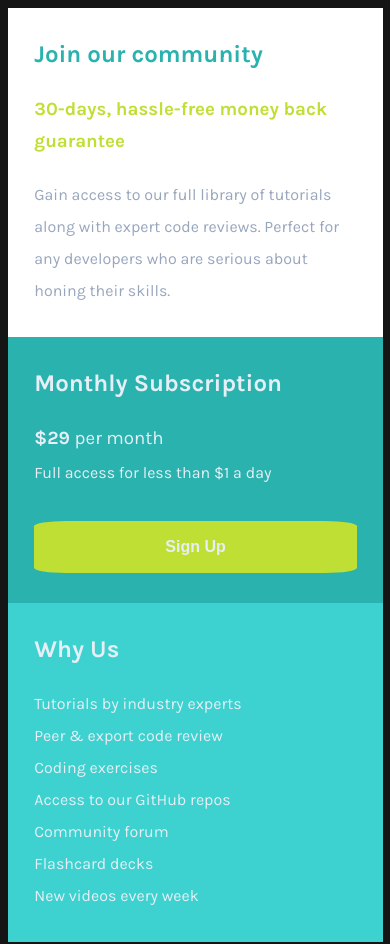
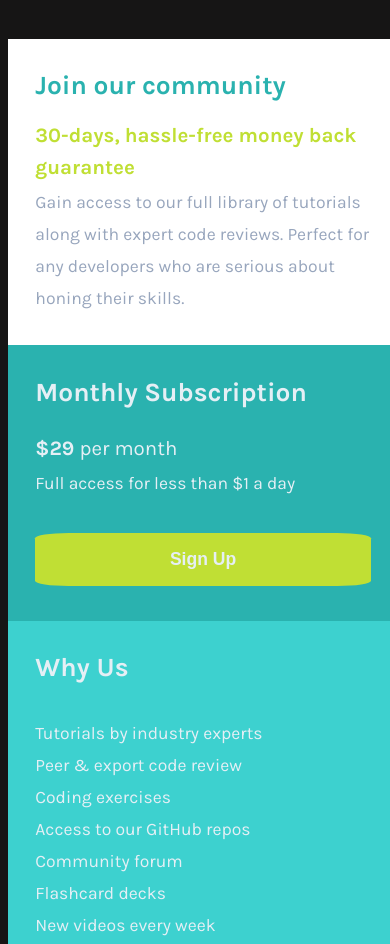
Before and after one commit to marinacompsci/single-price-grid-component-master, a plain HTML site: page index.html in a window 390 px wide. Shown: the top 944 px of the page. Drawn offline with Linux system fonts and the light colour scheme.

Commit message:
Made the responsive design

```diff
--- a/style.css
+++ b/style.css
@@ -10,22 +10,65 @@ html, body {
 body {
     background-color: rgb(22, 21, 21);
     font-family: 'Karla', sans-serif;
-    font-size: 16px;
     line-height: 2em;
 }
 
-
 .container {
     display: grid;
-    width: 375px;
+    grid-template-areas:
+    "community community"
+    "subscription why-us";
+    width: 60%;
+    font-size: 1.1vw;
+    margin: 10% auto 10% auto;
 }
+
+
+@media screen and (max-width: 550px) {
+    .container {
+        display: grid;
+        font-size: 4.5vw;
+        width: 100%;
+        grid-template-areas:
+        "community"
+        "subscription"
+        "why-us";
+        /*width: 375px;*/
+    }
+}
+
+@media screen and (min-width: 550px) {
+    .container {
+        font-size: 3vw;
+        width: 80%;
+    }
+}
+
+@media screen and (min-width: 800px) {
+    .container {
+        font-size: 2.1vw;
+    }
+}
+
+@media screen and (min-width: 1000px) {
+    .container {
+        font-size: 2vw;
+    }
+}
+
+
+
+
+
 .container > div {
     padding: 8% 7% 8% 7%;
 }
-.container h2,h3 {
-    margin-bottom: 7%;
+.container h2, h3 {
+    margin-bottom: 1%;
 }
+
 .container-community {
+    grid-area: community;
     color: var(--container-text-blue);
     background-color: white;
 }
@@ -34,15 +77,16 @@ body {
 }
 .container-community > h3 {
     color: var(--container-text-yellow);
+    margin-top: 5%;
 }
 .container-subscription {
+    grid-area: subscription;
     color:  var(--container-text-gray);
     background-color: var(--container-text-cyan);
 }
 
 .container-subscription > h3 {
     margin-top: 7%;
-    margin-bottom: 1%;
     font-weight: 700;
 }
 .container-subscription span {
@@ -68,7 +112,12 @@ body {
 }
 
 .container-why-us {
+    grid-area: why-us;
     color:white;
     background-color: hsl(179, 62%, 53%);
     color: var(--container-text-gray);
 }
+
+.container-why-us > h2 {
+    margin-bottom: 10%;
+}
```
